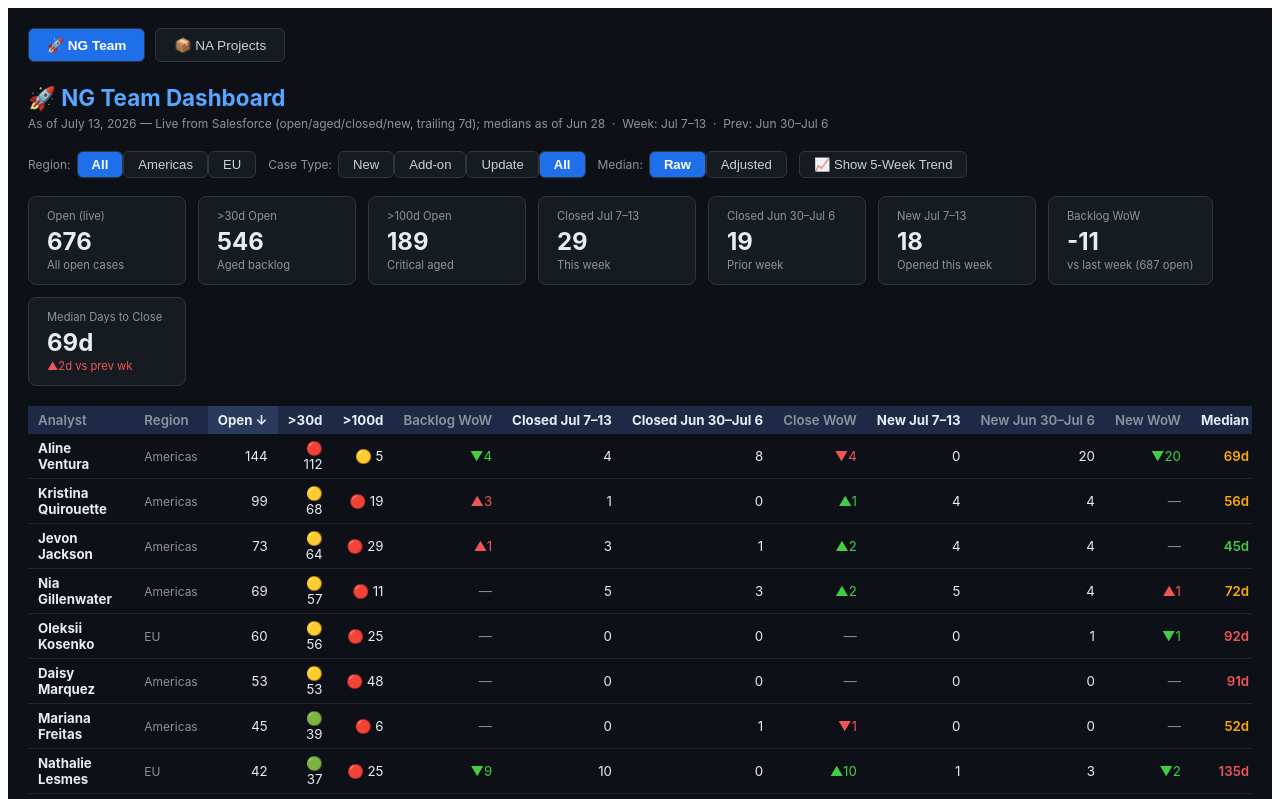
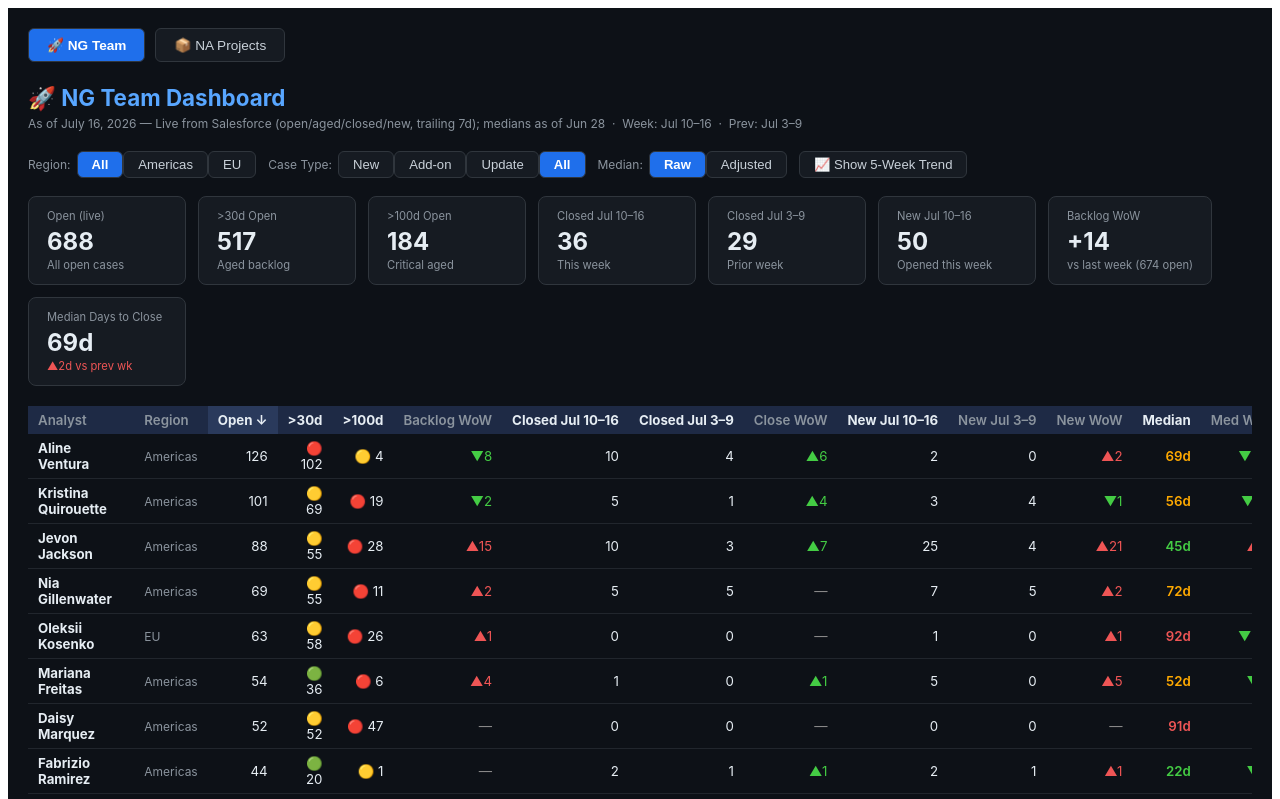
Before and after one commit to The-Vickerman/ng-dashboard, a React (Vite) app: page / in a window 1280 px wide. Shown: the top 799 px of the page. Built offline with nearby package versions, Linux system fonts and the light colour scheme; the HTML template or start-up script is replaced by a standard one.

Commit message:
Refresh NG dashboard: live open/aged/closed/new for trailing week Jul 10-16 2026

```diff
--- a/src/NGTeam.jsx
+++ b/src/NGTeam.jsx
@@ -1,8 +1,8 @@
 import { useState, useMemo } from "react";
 
-const AS_OF     = "July 13, 2026 — Live from Salesforce (open/aged/closed/new, trailing 7d); medians as of Jun 28";
-const THIS_WEEK = "Jul 7–13";
-const PREV_WEEK = "Jun 30–Jul 6";
+const AS_OF     = "July 16, 2026 — Live from Salesforce (open/aged/closed/new, trailing 7d); medians as of Jun 28";
+const THIS_WEEK = "Jul 10–16";
+const PREV_WEEK = "Jul 3–9";
 
 const WEEK_LABELS = ["Jun 2–8", "Jun 9–15", "Jun 16–22", "Jun 23–29", "Jun 30–Jul 6"];
 
@@ -14,80 +14,80 @@ const TEAM_MEDIAN_TREND_ADJ = [57, 34, 43, 47, 48];
 
 const TEAM = [
   { name:"Aline Ventura", region:"Americas",
-    open:{new:40,addon:67,update:34,all:144}, a30:{new:34,addon:64,update:13,all:112},
-    a100:{new:1,addon:3,update:1,all:5}, cl7:{new:0,addon:0,update:4,all:4},
-    cp7:{new:1,addon:3,update:4,all:8}, n7:{new:0,addon:0,update:0,all:0},
-    np7:{new:3,addon:3,update:14,all:20}, openp7:148,
+    open:{new:34,addon:58,update:30,all:126}, a30:{new:28,addon:55,update:18,all:102},
+    a100:{new:1,addon:3,update:0,all:4}, cl7:{new:1,addon:1,update:7,all:10},
+    cp7:{new:0,addon:0,update:4,all:4}, n7:{new:0,addon:0,update:0,all:2},
+    np7:{new:0,addon:0,update:0,all:0}, openp7:134,
     median:{new:99,addon:84,update:42,all:69}, medianAdj:{new:67,addon:55,update:30,all:48},
     medianTrend:[124,108,60,64,26] },
   { name:"Daisy Marquez", region:"Americas",
-    open:{new:13,addon:9,update:21,all:53}, a30:{new:13,addon:9,update:21,all:53},
-    a100:{new:10,addon:9,update:21,all:48}, cl7:{new:0,addon:0,update:0,all:0},
+    open:{new:12,addon:9,update:21,all:52}, a30:{new:12,addon:9,update:21,all:52},
+    a100:{new:9,addon:9,update:21,all:47}, cl7:{new:0,addon:0,update:0,all:0},
     cp7:{new:0,addon:0,update:0,all:0}, n7:{new:0,addon:0,update:0,all:0},
-    np7:{new:0,addon:0,update:0,all:0}, openp7:53,
+    np7:{new:0,addon:0,update:0,all:0}, openp7:52,
     median:{new:200,addon:200,update:186,all:91}, medianAdj:{new:160,addon:162,update:148,all:70},
     medianTrend:[null,null,null,null,null] },
   { name:"Jevon Jackson", region:"Americas",
-    open:{new:25,addon:25,update:20,all:73}, a30:{new:25,addon:17,update:19,all:64},
-    a100:{new:15,addon:6,update:5,all:29}, cl7:{new:0,addon:0,update:3,all:3},
-    cp7:{new:0,addon:1,update:0,all:1}, n7:{new:0,addon:4,update:0,all:4},
-    np7:{new:0,addon:4,update:0,all:4}, openp7:72,
+    open:{new:45,addon:25,update:15,all:88}, a30:{new:24,addon:14,update:14,all:55},
+    a100:{new:15,addon:5,update:5,all:28}, cl7:{new:1,addon:3,update:6,all:10},
+    cp7:{new:0,addon:0,update:3,all:3}, n7:{new:21,addon:4,update:0,all:25},
+    np7:{new:0,addon:4,update:0,all:4}, openp7:73,
     median:{new:58,addon:50,update:37,all:45}, medianAdj:{new:42,addon:36,update:27,all:24},
     medianTrend:[44,53,45,71,74] },
   { name:"Kristen Whitman", region:"Americas",
-    open:{new:5,addon:14,update:5,all:24}, a30:{new:4,addon:13,update:4,all:21},
-    a100:{new:1,addon:3,update:2,all:6}, cl7:{new:2,addon:2,update:1,all:5},
-    cp7:{new:2,addon:1,update:1,all:4}, n7:{new:1,addon:0,update:0,all:1},
-    np7:{new:0,addon:1,update:1,all:2}, openp7:28,
+    open:{new:3,addon:12,update:4,all:19}, a30:{new:2,addon:11,update:2,all:15},
+    a100:{new:0,addon:2,update:2,all:4}, cl7:{new:0,addon:0,update:0,all:0},
+    cp7:{new:2,addon:2,update:1,all:5}, n7:{new:1,addon:0,update:1,all:2},
+    np7:{new:1,addon:0,update:0,all:1}, openp7:17,
     median:{new:91,addon:90,update:39,all:69}, medianAdj:{new:64,addon:63,update:28,all:48},
     medianTrend:[172,200,85,36,328] },
   { name:"Kristina Quirouette", region:"Americas",
-    open:{new:61,addon:10,update:9,all:99}, a30:{new:41,addon:9,update:7,all:68},
-    a100:{new:6,addon:2,update:1,all:19}, cl7:{new:0,addon:1,update:0,all:1},
-    cp7:{new:0,addon:0,update:0,all:0}, n7:{new:1,addon:0,update:0,all:4},
-    np7:{new:0,addon:0,update:0,all:4}, openp7:96,
+    open:{new:61,addon:10,update:9,all:101}, a30:{new:41,addon:9,update:7,all:69},
+    a100:{new:6,addon:2,update:1,all:19}, cl7:{new:0,addon:0,update:2,all:5},
+    cp7:{new:0,addon:1,update:0,all:1}, n7:{new:1,addon:0,update:0,all:3},
+    np7:{new:1,addon:0,update:0,all:4}, openp7:103,
     median:{new:132,addon:72,update:76,all:56}, medianAdj:{new:94,addon:51,update:54,all:35},
     medianTrend:[169,44,64,110,91] },
   { name:"Mariana Freitas", region:"Americas",
-    open:{new:15,addon:10,update:14,all:45}, a30:{new:11,addon:8,update:14,all:39},
-    a100:{new:3,addon:3,update:0,all:6}, cl7:{new:0,addon:0,update:0,all:0},
-    cp7:{new:0,addon:0,update:1,all:1}, n7:{new:0,addon:0,update:0,all:0},
-    np7:{new:0,addon:0,update:0,all:0}, openp7:45,
+    open:{new:18,addon:13,update:17,all:54}, a30:{new:12,addon:9,update:9,all:36},
+    a100:{new:2,addon:3,update:1,all:6}, cl7:{new:0,addon:0,update:1,all:1},
+    cp7:{new:0,addon:0,update:0,all:0}, n7:{new:2,addon:1,update:2,all:5},
+    np7:{new:0,addon:0,update:0,all:0}, openp7:50,
     median:{new:65,addon:55,update:48,all:52}, medianAdj:{new:45,addon:38,update:33,all:36},
     medianTrend:[45,38,81,68,66] },
   { name:"Nia Gillenwater", region:"Americas",
-    open:{new:13,addon:24,update:26,all:69}, a30:{new:12,addon:22,update:20,all:57},
-    a100:{new:2,addon:2,update:6,all:11}, cl7:{new:0,addon:2,update:3,all:5},
-    cp7:{new:0,addon:2,update:1,all:3}, n7:{new:0,addon:1,update:1,all:5},
-    np7:{new:1,addon:1,update:2,all:4}, openp7:69,
+    open:{new:12,addon:25,update:28,all:69}, a30:{new:10,addon:23,update:19,all:55},
+    a100:{new:1,addon:3,update:6,all:11}, cl7:{new:1,addon:1,update:1,all:5},
+    cp7:{new:0,addon:2,update:3,all:5}, n7:{new:1,addon:1,update:2,all:7},
+    np7:{new:0,addon:1,update:1,all:5}, openp7:67,
     median:{new:88,addon:79,update:65,all:72}, medianAdj:{new:60,addon:54,update:45,all:50},
     medianTrend:[120,18,59,67,null] },
   { name:"Fabrizio Ramirez", region:"Americas",
-    open:{new:8,addon:9,update:13,all:38}, a30:{new:6,addon:8,update:6,all:21},
-    a100:{new:0,addon:2,update:0,all:2}, cl7:{new:0,addon:0,update:1,all:1},
-    cp7:{new:0,addon:0,update:2,all:2}, n7:{new:0,addon:0,update:1,all:1},
-    np7:{new:0,addon:0,update:0,all:0}, openp7:38,
+    open:{new:6,addon:11,update:19,all:44}, a30:{new:4,addon:10,update:5,all:20},
+    a100:{new:0,addon:1,update:0,all:1}, cl7:{new:1,addon:1,update:0,all:2},
+    cp7:{new:0,addon:0,update:1,all:1}, n7:{new:0,addon:0,update:2,all:2},
+    np7:{new:0,addon:0,update:1,all:1}, openp7:44,
     median:{new:28,addon:22,update:18,all:22}, medianAdj:{new:20,addon:16,update:13,all:16},
     medianTrend:[null,48,null,40,32] },
   { name:"Nathalie Lesmes", region:"EU",
-    open:{new:15,addon:13,update:4,all:42}, a30:{new:13,addon:12,update:3,all:37},
-    a100:{new:8,addon:8,update:0,all:25}, cl7:{new:1,addon:1,update:3,all:10},
-    cp7:{new:0,addon:0,update:0,all:0}, n7:{new:0,addon:0,update:0,all:1},
-    np7:{new:1,addon:0,update:1,all:3}, openp7:51,
+    open:{new:16,addon:13,update:4,all:43}, a30:{new:13,addon:12,update:3,all:37},
+    a100:{new:8,addon:8,update:0,all:25}, cl7:{new:0,addon:0,update:0,all:3},
+    cp7:{new:1,addon:1,update:3,all:10}, n7:{new:1,addon:0,update:0,all:2},
+    np7:{new:0,addon:0,update:0,all:1}, openp7:44,
     median:{new:145,addon:138,update:120,all:135}, medianAdj:{new:105,addon:100,update:87,all:98},
     medianTrend:[44,173,50,88,null] },
   { name:"Oleksii Kosenko", region:"EU",
-    open:{new:10,addon:26,update:16,all:60}, a30:{new:10,addon:24,update:15,all:56},
-    a100:{new:7,addon:2,update:12,all:25}, cl7:{new:0,addon:0,update:0,all:0},
-    cp7:{new:0,addon:0,update:0,all:0}, n7:{new:0,addon:0,update:0,all:0},
-    np7:{new:0,addon:0,update:0,all:1}, openp7:60,
+    open:{new:11,addon:27,update:17,all:63}, a30:{new:11,addon:25,update:15,all:58},
+    a100:{new:8,addon:2,update:12,all:26}, cl7:{new:0,addon:0,update:0,all:0},
+    cp7:{new:0,addon:0,update:0,all:0}, n7:{new:0,addon:0,update:1,all:1},
+    np7:{new:0,addon:0,update:0,all:0}, openp7:62,
     median:{new:110,addon:95,update:88,all:92}, medianAdj:{new:78,addon:68,update:63,all:66},
     medianTrend:[32,13,222,null,138] },
   { name:"Prathiba Seetharaman", region:"EU",
     open:{new:7,addon:12,update:2,all:29}, a30:{new:5,addon:5,update:1,all:18},
     a100:{new:4,addon:3,update:0,all:13}, cl7:{new:0,addon:0,update:0,all:0},
-    cp7:{new:0,addon:0,update:0,all:0}, n7:{new:0,addon:0,update:1,all:2},
-    np7:{new:0,addon:1,update:0,all:1}, openp7:27,
+    cp7:{new:0,addon:0,update:0,all:0}, n7:{new:0,addon:0,update:0,all:1},
+    np7:{new:0,addon:0,update:1,all:2}, openp7:28,
     median:{new:120,addon:110,update:95,all:108}, medianAdj:{new:87,addon:80,update:69,all:78},
     medianTrend:[null,null,null,null,null] },
 ];
```
